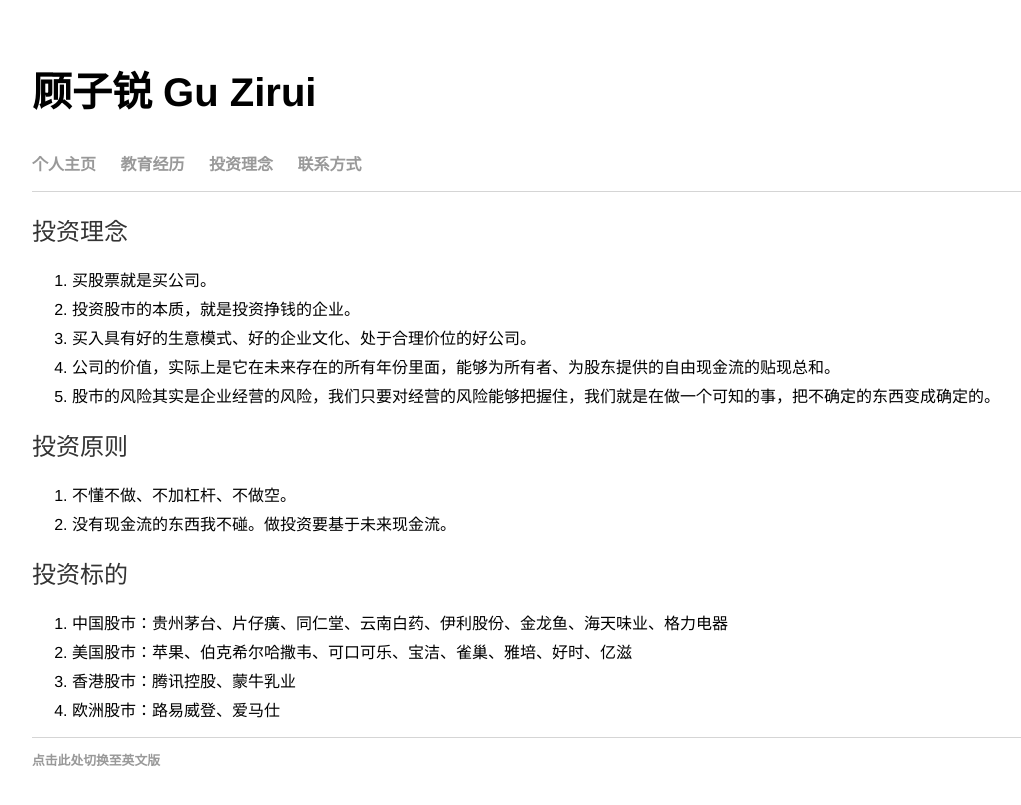
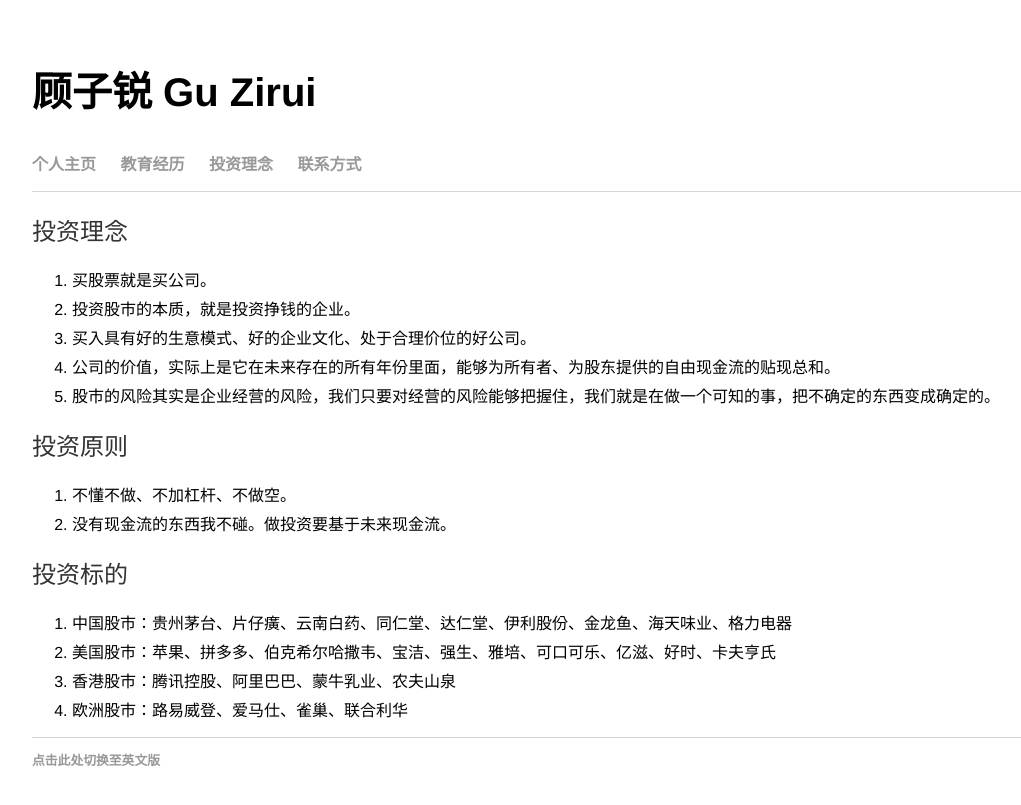
Before and after one commit to guzirui/guzirui.github.io, a Jekyll site: the page built from investment/index.html, in a window 1280 px wide. Shown: the top 805 px of the page, without its empty margins (96-1117 px from the left). Built offline with Jekyll 4.4.1, drawn with Linux system fonts in a browser that asks for light colours.

Commit message:
Update index.html

```diff
--- a/investment/index.html
+++ b/investment/index.html
@@ -21,10 +21,10 @@
 
     <h2>投资标的</h2>
   <ol>
-    <li>中国股市：贵州茅台、片仔癀、同仁堂、云南白药、伊利股份、金龙鱼、海天味业、格力电器</li>
-    <li>美国股市：苹果、伯克希尔哈撒韦、可口可乐、宝洁、雀巢、雅培、好时、亿滋</li>
-    <li>香港股市：腾讯控股、蒙牛乳业</li>
-    <li>欧洲股市：路易威登、爱马仕</li>
+    <li>中国股市：贵州茅台、片仔癀、云南白药、同仁堂、达仁堂、伊利股份、金龙鱼、海天味业、格力电器</li>
+    <li>美国股市：苹果、拼多多、伯克希尔哈撒韦、宝洁、强生、雅培、可口可乐、亿滋、好时、卡夫亨氏</li>
+    <li>香港股市：腾讯控股、阿里巴巴、蒙牛乳业、农夫山泉</li>
+    <li>欧洲股市：路易威登、爱马仕、雀巢、联合利华</li>
   </ol>
 
 </div><!-- /.blurb -->
```
